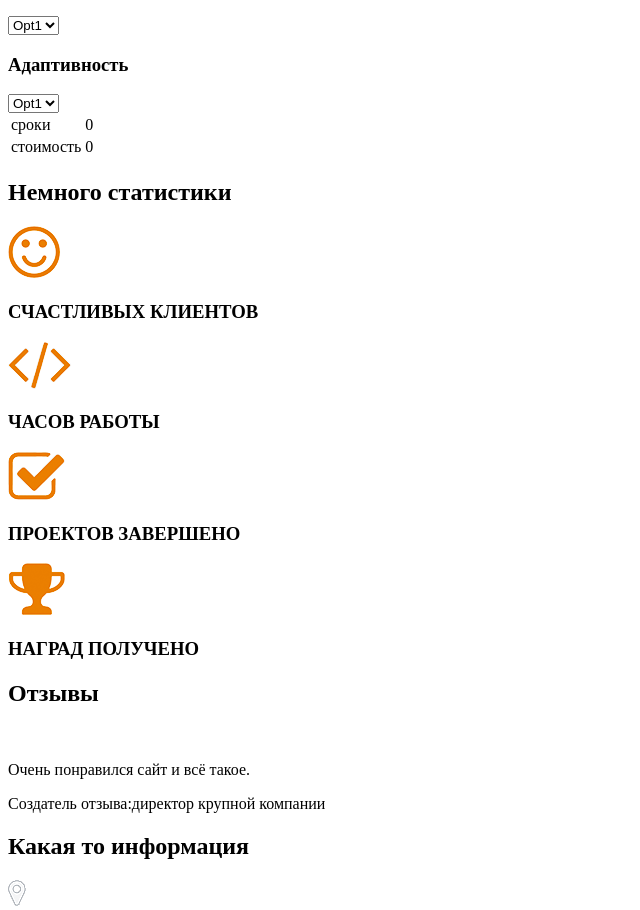
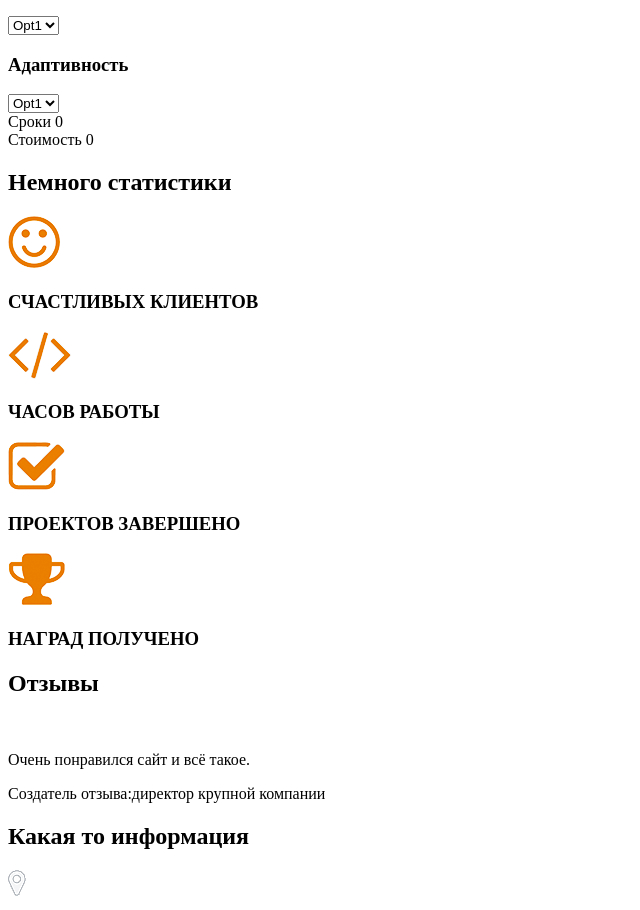
Before and after one commit to deuce1998/deuce1998.github.io, a plain HTML site: page src/index.html in a window 1280 px wide. Shown: the part 1548-2458 px from the top of the page, without its empty margins (0-640 px from the left). Drawn offline with Linux system fonts and the light colour scheme.

Commit message:
Add files via upload
Обновляю файл index

```diff
--- a/src/index.html
+++ b/src/index.html
@@ -69,16 +69,10 @@
                 <option value="Opt1">Opt1</option>
                 <option value="Opt2">Opt2</option>
             </select>
-            <table>
-                <tr>
-                    <td>сроки</td>
-                    <td>0</td>
-                </tr>
-                <tr>
-                    <td>стоимость</td>
-                    <td>0</td>
-                </tr>
-            </table>
+            <div class="result">
+                <div class="printRes">Сроки 0</div>
+                <div class="printRes">Стоимость 0</div>
+            </div>
         </form>
     </div>
     <div class="statistic">
@@ -114,6 +108,7 @@
             <img src="img/connectionToMe/inst.png" alt="">
             <img src="img/connectionToMe/in.png" alt="">
         </form>
+        </div>
     </div>
 </body>
 </html>
```
